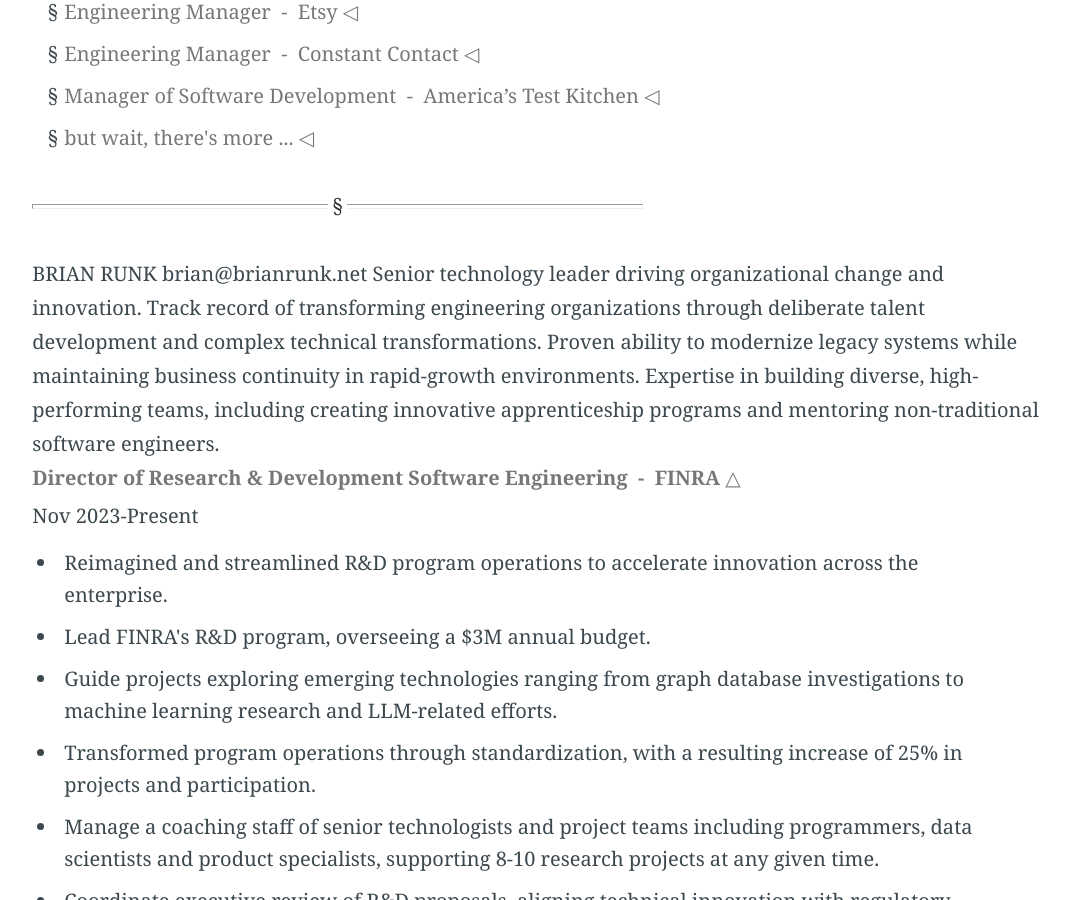
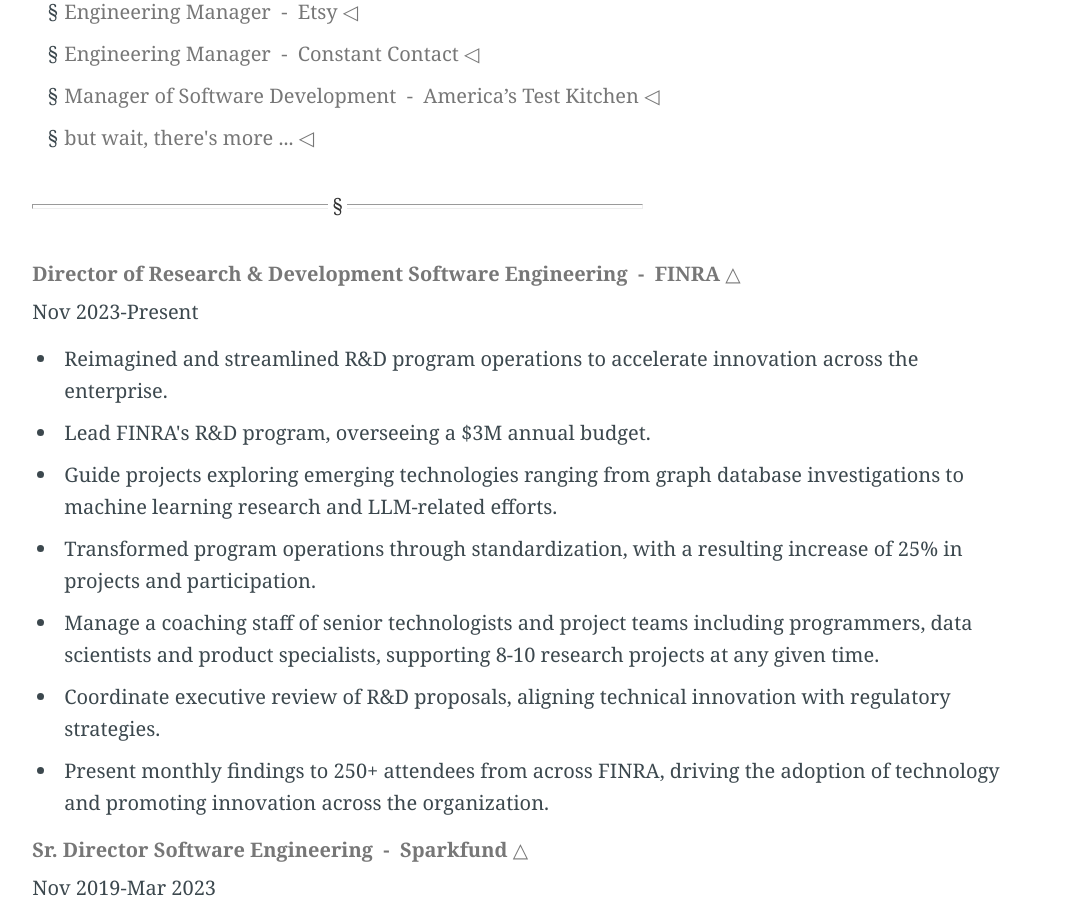
Before and after one commit to brian915/portfolio, a Jekyll site: the page built from what.md, in a window 1280 px wide and 900 px high, scrolled down 408 px. Shown: the whole window, without its empty margins (99-1167 px from the left). Built offline with Jekyll 4.4.1, drawn with Linux system fonts in a browser that asks for light colours.

Commit message:
updating bullets and resume

```diff
--- a/what.md
+++ b/what.md
@@ -17,14 +17,6 @@
 	<li><a href="#pos6">but wait, there's more ...</a></li>
       </ul>
 <hr />
-BRIAN RUNK
-brian@brianrunk.net
-
-Senior technology leader driving organizational change and innovation.
-Track record of transforming engineering organizations through deliberate  talent development and complex technical transformations.
-Proven ability to modernize legacy systems while maintaining business continuity in rapid-growth environments.
-Expertise in building diverse, high-performing teams, including creating innovative apprenticeship programs and mentoring non-traditional software engineers.
-
 <p class="pos"><a href="#resume" name="pos1">
     <strong>Director of Research & Development Software Engineering&nbsp;&nbsp;-&nbsp;&nbsp;FINRA</strong></a></p>
     <p>
```
Also changed, not shown: who.md (+7 -0 lines).
